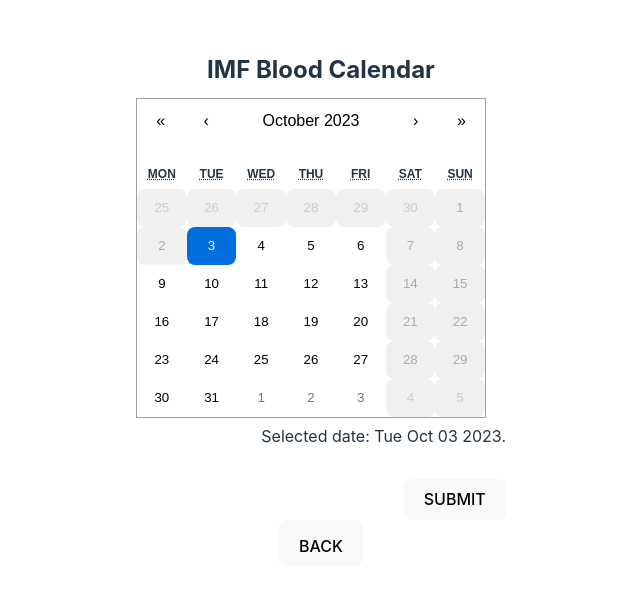
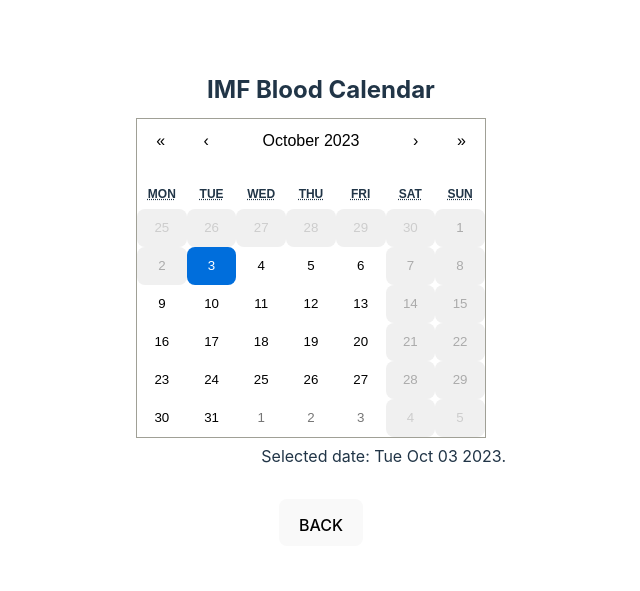
Before and after one commit to ImreFekete/blood-donation-page, a React (Vite) app in the folder frontend/my-app/: page /calendar in a window 1280 px wide. Shown: the part 101-692 px from the top of the page, without its empty margins (319-959 px from the left). Built offline with nearby package versions, Linux system fonts and the light colour scheme; no server answers.

Commit message:
Fix botched conditinal rendering

```diff
--- a/frontend/my-app/src/Components/CalendarComp.jsx
+++ b/frontend/my-app/src/Components/CalendarComp.jsx
@@ -103,7 +103,8 @@ const CalendarComp = () => {
                 </div>
 
                 <div className="submitOrDeleteButton">
-                    {!isSubmitted ?
+                    { info ?
+                        (!isSubmitted ?
                         (<button type="submit" onClick={() => {
                                 setIsSubmitted(true);
                                 const isoFormatTime = bookedAppointments[0].appointment.substring(0, 11) + selectedTime + ":00";
@@ -121,6 +122,9 @@ const CalendarComp = () => {
                                 DELETE
                             </button>
                         )
+                        )
+                    :
+                        null
                     }
                 </div>
             </div>
```
